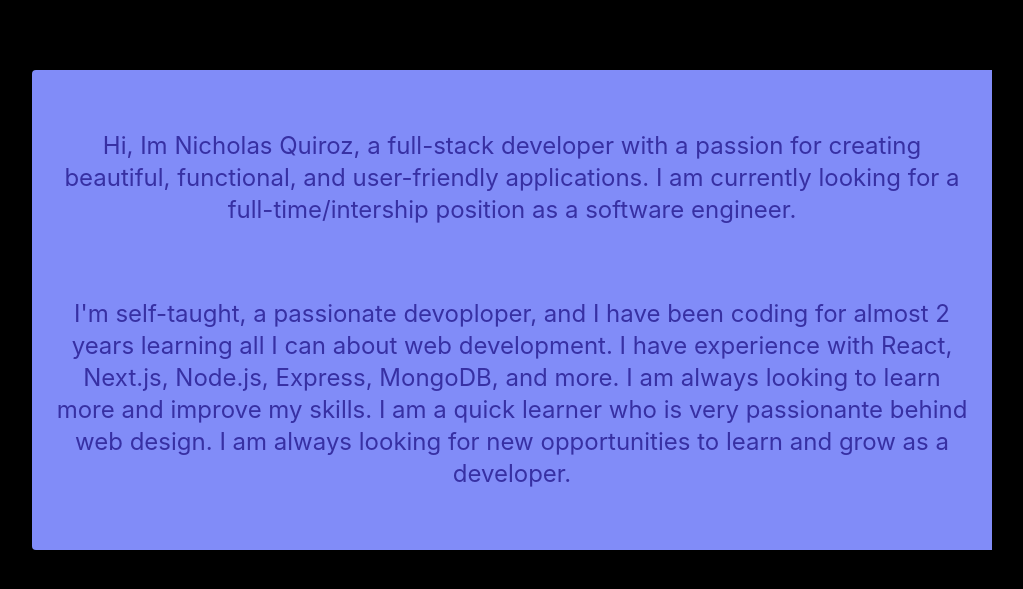
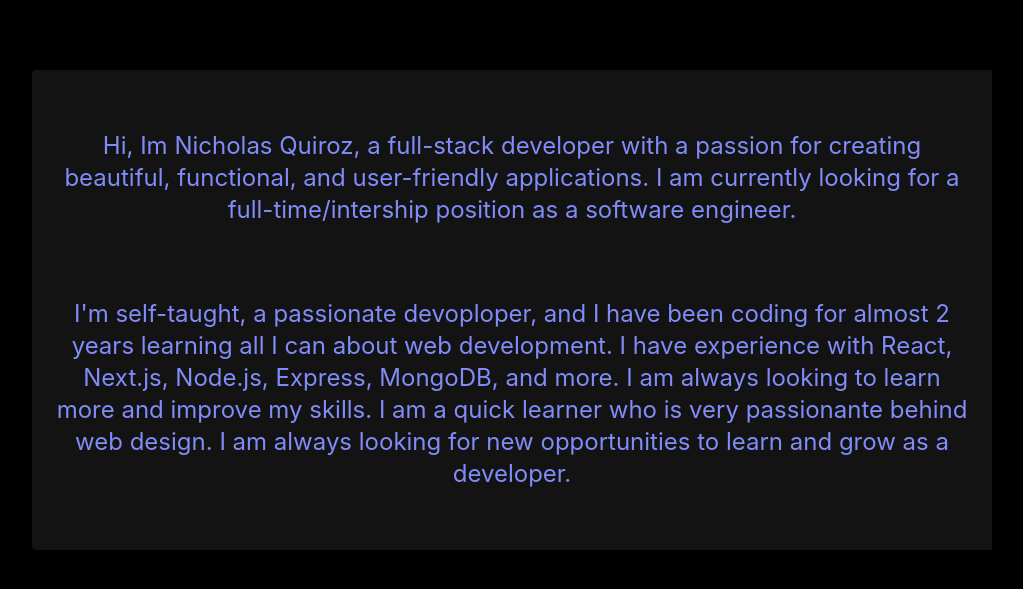
Before and after one commit to Alumist/portfolio, a Next.js app: page / in a window 1280 px wide. Shown: the part 551-1140 px from the top of the page, without its empty margins (128-1151 px from the left). Built offline with nearby package versions, Linux system fonts and the light colour scheme.

Commit message:
bg-change

```diff
--- a/app/components/About.tsx
+++ b/app/components/About.tsx
@@ -1,16 +1,16 @@
 function About() {
   return (
     <div
-      className='text-2xl bg-indigo-400 my-32 p-6 rounded-l sm:mx-9 md:mx-20 lg:mx-40'
+      className='text-2xl bg-[#131313] my-32 p-6 rounded-l sm:mx-9 md:mx-20 lg:mx-40'
       typeof='text'
     >
-      <h1 className='text-indigo-800 text-center py-9'>
+      <h1 className='text-indigo-400 text-center py-9'>
         Hi, Im Nicholas Quiroz, a full-stack developer with a passion for
         creating beautiful, functional, and user-friendly applications. I am
         currently looking for a full-time/intership position as a software
         engineer.
       </h1>
-      <p className='text-indigo-800 text-center py-9'>
+      <p className='text-indigo-400 text-center py-9'>
         I'm self-taught, a passionate devoploper, and I have been coding for
         almost 2 years learning all I can about web development. I have
         experience with React, Next.js, Node.js, Express, MongoDB, and more. I
```
